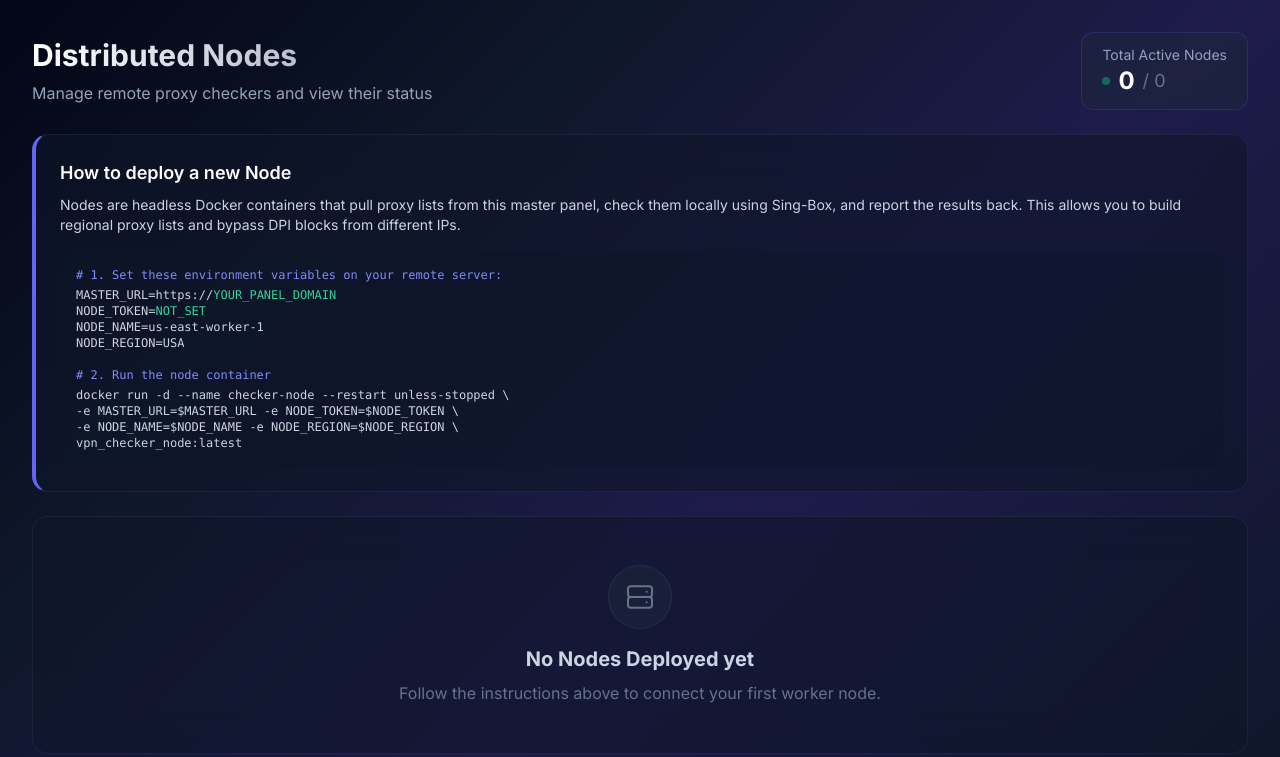
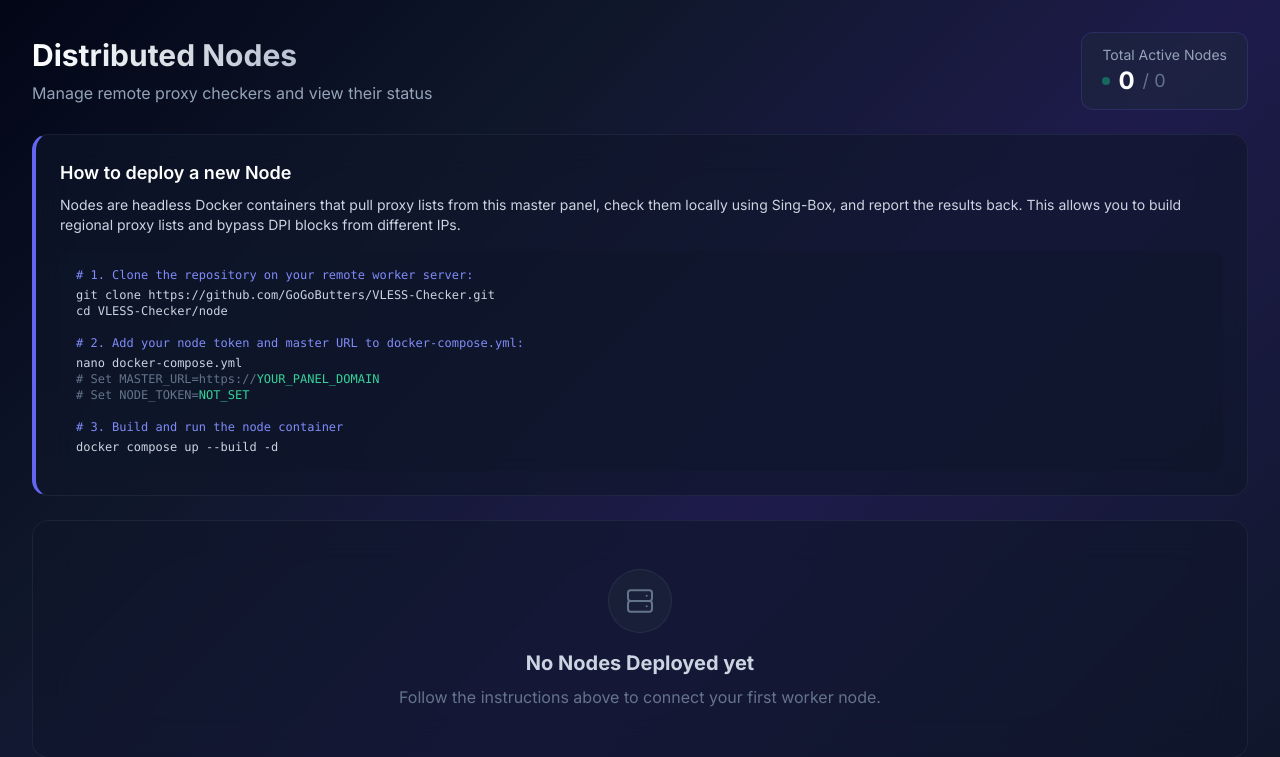
Before and after one commit to GoGoButters/VLESS-Checker, a FastAPI app: template templates/nodes.html in a window 1280 px wide. Shown: the top 757 px of the page. Run offline with FastAPI, Linux system fonts and the light colour scheme; the template is opened without the code that fills it, so the values that code supplies are empty; some libraries are stand-ins or nearby versions.

Commit message:
fix(ui): update node deployment instructions

```diff
--- a/templates/nodes.html
+++ b/templates/nodes.html
@@ -22,17 +22,17 @@
         <p class="text-sm text-slate-300 mb-4">Nodes are headless Docker containers that pull proxy lists from this master panel, check them locally using Sing-Box, and report the results back. This allows you to build regional proxy lists and bypass DPI blocks from different IPs.</p>
 
         <div class="bg-slate-900/50 rounded-xl p-4 font-mono text-xs text-slate-300 overflow-x-auto">
-            <div class="text-indigo-400 mb-1"># 1. Set these environment variables on your remote server:</div>
-            <div>MASTER_URL=https://<span class="text-emerald-400">YOUR_PANEL_DOMAIN</span></div>
-            <div>NODE_TOKEN=<span class="text-emerald-400">{{ settings.node_api_token if settings else 'NOT_SET' }}</span></div>
-            <div>NODE_NAME=us-east-worker-1</div>
-            <div>NODE_REGION=USA</div>
+            <div class="text-indigo-400 mb-1"># 1. Clone the repository on your remote worker server:</div>
+            <div>git clone https://github.com/GoGoButters/VLESS-Checker.git</div>
+            <div>cd VLESS-Checker/node</div>
             <br>
-            <div class="text-indigo-400 mb-1"># 2. Run the node container</div>
-            <div>docker run -d --name checker-node --restart unless-stopped \</div>
-            <div>  -e MASTER_URL=$MASTER_URL -e NODE_TOKEN=$NODE_TOKEN \</div>
-            <div>  -e NODE_NAME=$NODE_NAME -e NODE_REGION=$NODE_REGION \</div>
-            <div>  vpn_checker_node:latest</div>
+            <div class="text-indigo-400 mb-1"># 2. Add your node token and master URL to docker-compose.yml:</div>
+            <div>nano docker-compose.yml</div>
+            <div><span class="text-slate-500"># Set MASTER_URL=https://<span class="text-emerald-400">YOUR_PANEL_DOMAIN</span></span></div>
+            <div><span class="text-slate-500"># Set NODE_TOKEN=<span class="text-emerald-400">{{ settings.node_api_token if settings else 'NOT_SET' }}</span></span></div>
+            <br>
+            <div class="text-indigo-400 mb-1"># 3. Build and run the node container</div>
+            <div>docker compose up --build -d</div>
         </div>
     </div>
 
```
